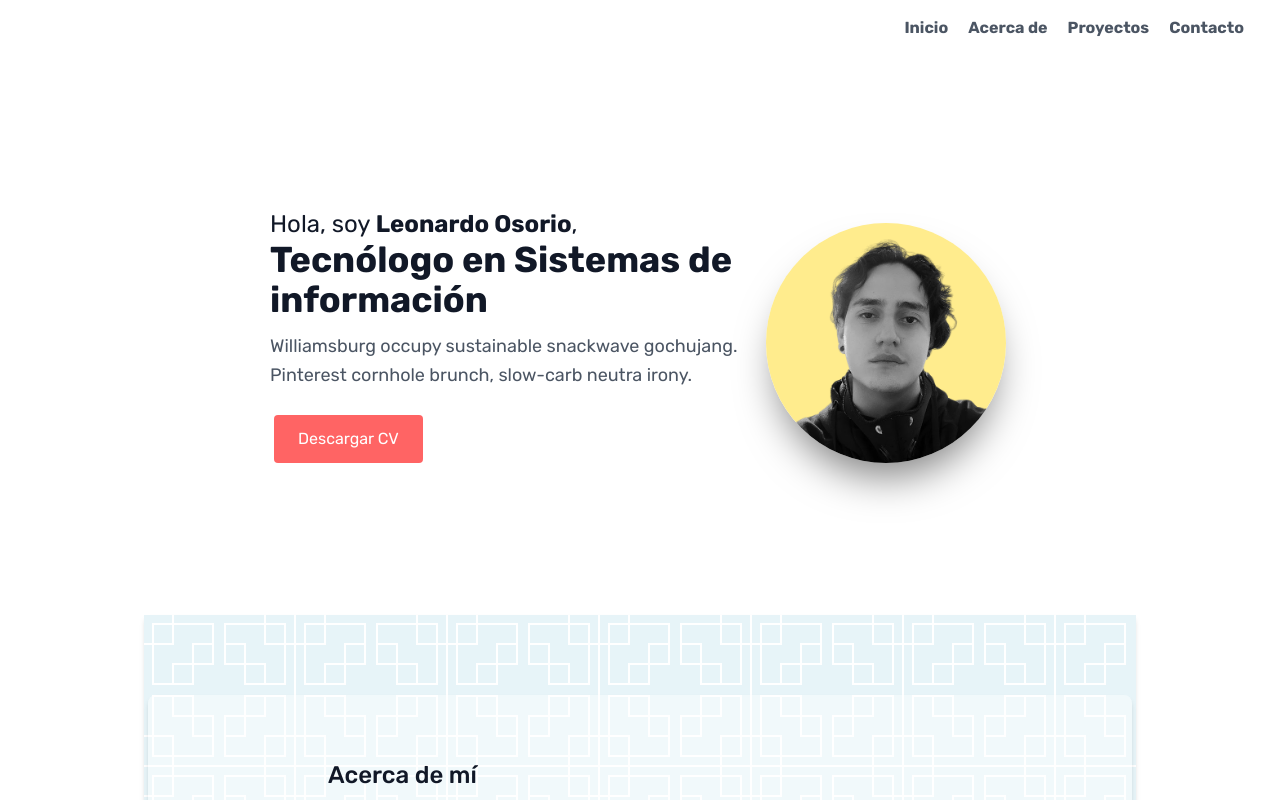
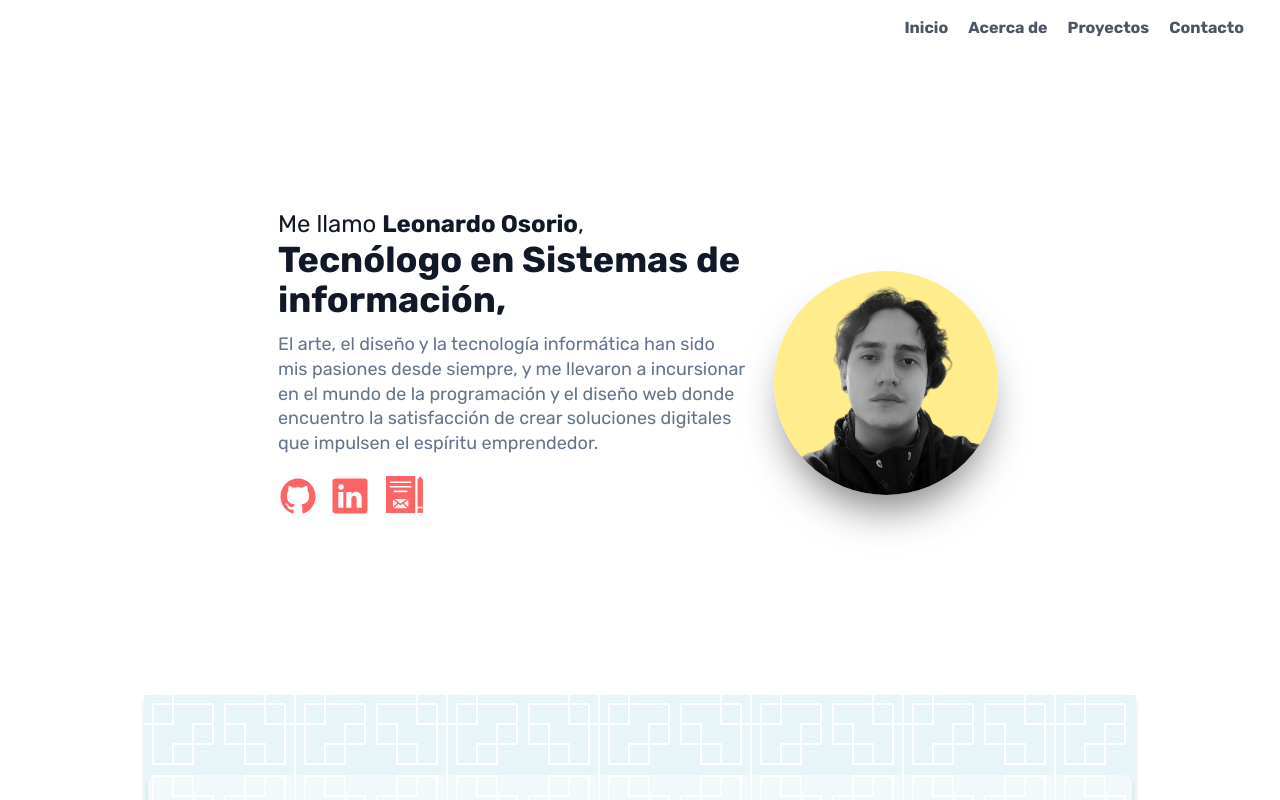
Before and after one commit to closorio/closorio-web, a React (Vite) app: page / in a window 1280 px wide. Shown: the top 800 px of the page. Built offline with nearby package versions, Linux system fonts and the light colour scheme.

Commit message:
feat: Actualización del diseño de la página de inicio

```diff
--- a/src/common/copy-to-clipboard.tsx
+++ b/src/common/copy-to-clipboard.tsx
@@ -14,22 +14,10 @@ const CopyToClipboard: React.FC = () => {
   };
 
   return (
-    <div className="w-full max-w-[18rem] mx-auto">
-      <div className="relative">
-        <label htmlFor="email-copy-text" className="sr-only">
-          Email Address
-        </label>
-        <input
-          id="email-copy-text"
-          type="text"
-          className="col-span-6 bg-gray-50 border border-gray-300 text-gray-500 text-sm rounded-lg focus:ring-blue-500 focus:border-blue-500 block w-full px-2.5 py-4"
-          value="leonardo.clog@gmail.com"
-          disabled
-          readOnly
-        />
+    <>
       <button
         onClick={handleCopyClick}
-          className="absolute end-2.5 top-1/2 -translate-y-1/2 text-gray-900 hover:bg-gray-100 rounded-lg py-2 px-2.5 inline-flex items-center justify-center bg-white border-gray-200 border"
+        className=" text-gray-900 hover:bg-gray-100 rounded-lg py-2 px-2.5 inline-flex items-center justify-center bg-white border-gray-200 border"
         disabled={isCopied}
       >
         <span id="default-message" className="inline-flex items-center">
@@ -44,10 +32,8 @@ const CopyToClipboard: React.FC = () => {
           </svg>
           <span className="text-xs font-semibold">Copy</span>
         </span>
-
       </button>
-      </div>
-    </div>
+    </>
   );
 };
 
--- a/src/pages/home-page-intro.tsx
+++ b/src/pages/home-page-intro.tsx
@@ -1,24 +1,120 @@
+import { useState } from "react";
+
 const HomePageIntro = () => {
+  const [isCopied, setIsCopied] = useState(false);
+
+  const handleCopyClick = () => {
+    const email = "leonardo.clog@gmail.com";
+    navigator.clipboard.writeText(email).then(() => {
+      setIsCopied(true);
+      setTimeout(() => {
+        setIsCopied(false);
+      }, 2000);
+    });
+  };
+
   return (
     <>
-      <section
-        id="section-home"
-        className="text-gray-600 body-font bg-white "
-      >
+      <section id="section-home" className="text-gray-600 body-font bg-white ">
         <div className="container px-5 py-18 md:py-20 mx-auto md:mt-12 mb-20">
           <div className="flex flex-col-reverse md:flex-row -mx-4 -mb-12">
-            <div className="md:w-3/6 mb-10 ml-auto px-3 ">
-              <h2 className="title-font text-xl md:text-2xl text-center md:text-start font-base text-gray-900 mt-6 mb-3">
-                Hola, soy <span className="font-bold text-2xl">Leonardo Osorio</span>,
-                <br /> <span className="text-2xl md:text-4xl font-bold"> Tecnólogo en Sistemas de información</span>
+            <div className="md:w-3/6 mb-10 md:ml-auto px-3">
+              <h2 className="title-font text-xl md:text-2xl text-center md:text-start text-gray-900 mt-6 mb-3">
+                Me llamo <strong>Leonardo Osorio</strong>,
+                <br />{" "}
+                <strong className="md:text-4xl">
+                  Tecnólogo en Sistemas de información,
+                </strong>
               </h2>
-              <p className="leading-relaxed text-lg text-center md:text-start">
-                Williamsburg occupy sustainable snackwave gochujang. Pinterest
-                cornhole brunch, slow-carb neutra irony.
+              <p className="leading-snug text-lg text-center text-slate-500 md:text-start">
+                El arte, el diseño y la tecnología informática han sido mis
+                pasiones desde siempre, y me llevaron a incursionar en el mundo de
+                la programación y el diseño web donde encuentro la satisfacción
+                de crear soluciones digitales que impulsen el espíritu
+                emprendedor.
               </p>
 
-              <div>
-                <button
+              <span className="flex flex-row justify-center md:justify-start py-5">
+                <a
+                  className="text-primary"
+                  href="https://github.com/closorio"
+                  target="_blank"
+                  rel="noopener noreferrer"
+                >
+                  <svg
+                    fill="currentColor"
+                    strokeWidth="2"
+                    className="w-10 h-10"
+                    viewBox="0 0 512 512"
+                  >
+                    <title>Logo Github</title>
+                    <path d="M256 32C132.3 32 32 134.9 32 261.7c0 101.5 64.2 187.5 153.2 217.9a17.56 17.56 0 003.8.4c8.3 0 11.5-6.1 11.5-11.4 0-5.5-.2-19.9-.3-39.1a102.4 102.4 0 01-22.6 2.7c-43.1 0-52.9-33.5-52.9-33.5-10.2-26.5-24.9-33.6-24.9-33.6-19.5-13.7-.1-14.1 1.4-14.1h.1c22.5 2 34.3 23.8 34.3 23.8 11.2 19.6 26.2 25.1 39.6 25.1a63 63 0 0025.6-6c2-14.8 7.8-24.9 14.2-30.7-49.7-5.8-102-25.5-102-113.5 0-25.1 8.7-45.6 23-61.6-2.3-5.8-10-29.2 2.2-60.8a18.64 18.64 0 015-.5c8.1 0 26.4 3.1 56.6 24.1a208.21 208.21 0 01112.2 0c30.2-21 48.5-24.1 56.6-24.1a18.64 18.64 0 015 .5c12.2 31.6 4.5 55 2.2 60.8 14.3 16.1 23 36.6 23 61.6 0 88.2-52.4 107.6-102.3 113.3 8 7.1 15.2 21.1 15.2 42.5 0 30.7-.3 55.5-.3 63 0 5.4 3.1 11.5 11.4 11.5a19.35 19.35 0 004-.4C415.9 449.2 480 363.1 480 261.7 480 134.9 379.7 32 256 32z "></path>
+                  </svg>
+                </a>
+                <a
+                  className="ml-3 text-primary"
+                  href="https://www.linkedin.com/in/closorio"
+                  target="_blank"
+                  rel="noopener noreferrer"
+                >
+                  <svg
+                    fill="currentColor"
+                    strokeWidth="2"
+                    className="w-10 h-10"
+                    viewBox="0 0 512 512"
+                  >
+                    <title>Logo Linkedin</title>
+                    <path d="M444.17 32H70.28C49.85 32 32 46.7 32 66.89v374.72C32 461.91 49.85 480 70.28 480h373.78c20.54 0 35.94-18.21 35.94-38.39V66.89C480.12 46.7 464.6 32 444.17 32zm-273.3 373.43h-64.18V205.88h64.18zM141 175.54h-.46c-20.54 0-33.84-15.29-33.84-34.43 0-19.49 13.65-34.42 34.65-34.42s33.85 14.82 34.31 34.42c-.01 19.14-13.31 34.43-34.66 34.43zm264.43 229.89h-64.18V296.32c0-26.14-9.34-44-32.56-44-17.74 0-28.24 12-32.91 23.69-1.75 4.2-2.22 9.92-2.22 15.76v113.66h-64.18V205.88h64.18v27.77c9.34-13.3 23.93-32.44 57.88-32.44 42.13 0 74 27.77 74 87.64z"></path>
+                  </svg>
+                </a>
+
+                <div className="relative inline-flex">
+                  <button
+                     data-tooltip-target="tooltip-bottom"
+                     data-tooltip-placement="bottom"
+                     type="button"
+                     onClick={handleCopyClick}
+                     className="ml-4 text-primary"
+                     disabled={isCopied}
+                  >
+                    <span
+                      id="default-message"
+                      className="inline-flex items-center"
+                    >
+                      <svg
+                        fill="currentColor"
+                        strokeWidth="2"
+                        className="w-10 h-10"
+                        viewBox="0 0 512 512"
+                        xmlns="http://www.w3.org/2000/svg"
+                      >
+                        <title>Copiar email</title>
+                        <polygon points="438.154,4.332 403.692,45.686 403.692,393.824 472.615,393.824 472.615,45.686" />
+                        <rect
+                          x="403.692"
+                          y="413.519"
+                          width="68.923"
+                          height="59.077"
+                        />
+                        <path d="M0,0v472.615h374.154V0H0z M98.462,206.747v-19.692h177.231v19.692H98.462z M265.398,295.362l-78.321,56.764 l-78.321-56.764H265.398z M143.411,344.797l-54.796,54.796v-94.509L143.411,344.797z M102.539,413.516l57.018-57.018l27.52,19.945 l27.52-19.945l57.018,57.018H102.539z M285.538,399.592l-54.796-54.796l54.796-39.714V399.592z M324.923,147.67H49.231v-19.692 h275.692V147.67z M324.923,88.593H49.231V68.9h275.692V88.593z" />
+                      </svg>
+                    </span>
+                  </button>
+                  <div
+                    id="tooltip-bottom"
+                    role="tooltip"
+                    className={`absolute top-full left-1/2 transform -translate-x-1/2 mt-2 z-10 inline-block px-3 py-2 text-sm font-medium text-white transition-opacity duration-300 bg-gray-900 rounded-lg shadow-sm whitespace-nowrap
+                  ${
+                    isCopied ? "opacity-100" : "opacity-0"
+                  } tooltip dark:bg-gray-700`}
+                  >
+                    <span id="default-tooltip-message">¡Email Copiado!</span>
+                    <div className="tooltip-arrow" data-popper-arrow></div>
+                  </div>
+                </div>
+              </span>
+
+              {/* <button
                   onClick={() =>
                     window.open(
                       "https://drive.google.com/file/d/1wWJXaQz_2KrZVMbMTSqHqApGZlZ6oSoH/view?usp=sharing",
@@ -28,12 +124,11 @@ const HomePageIntro = () => {
                   className="flex lg:mx-1 mx-auto mt-6 text-white bg-primary border-0 py-3 px-6 focus:outline-none hover:bg-indigo-600 rounded"
                 >
                   Descargar CV
-                </button>
-              </div>
+                </button> */}
             </div>
 
             <div className="flex items-center justify-center md:mr-auto px-4 ">
-              <div className="rounded-full h-52 w-52 md:h-60 md:w-60 overflow-hidden  mx-auto shadow-[0_25px_40px_-12px_rgba(0,0,0,0.5)] hover:shadow-lg hover:scale-110 transition">
+              <div className="rounded-full h-40 w-40 md:h-56 md:w-56 overflow-hidden  mx-auto shadow-[0_25px_40px_-12px_rgba(0,0,0,0.5)]">
                 <img
                   alt="content"
                   className="object-cover object-center h-full w-full"
```
Also changed, not shown: src/assets/email-dark.svg (added). Lines whose indentation alone changed are shown as unchanged.
